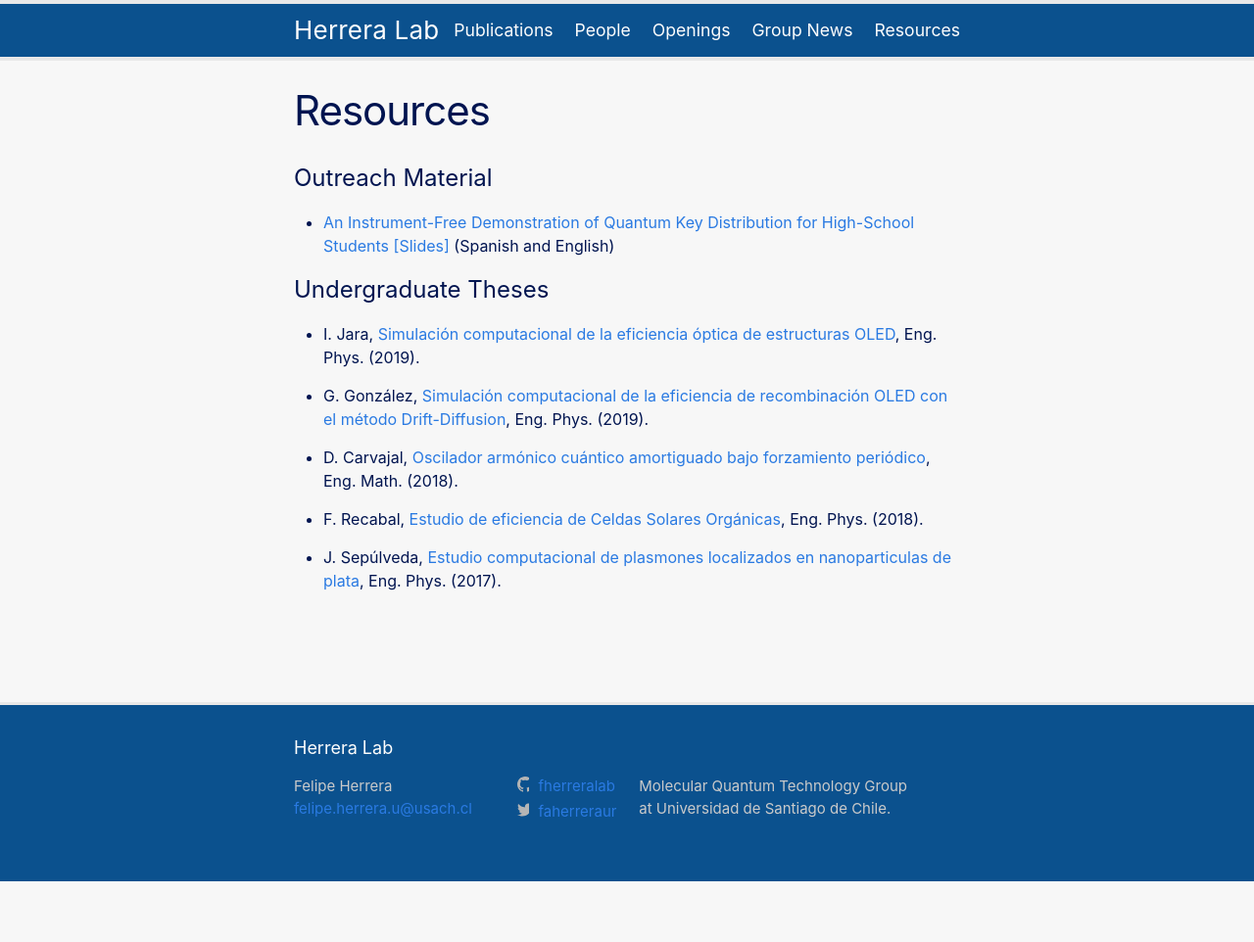
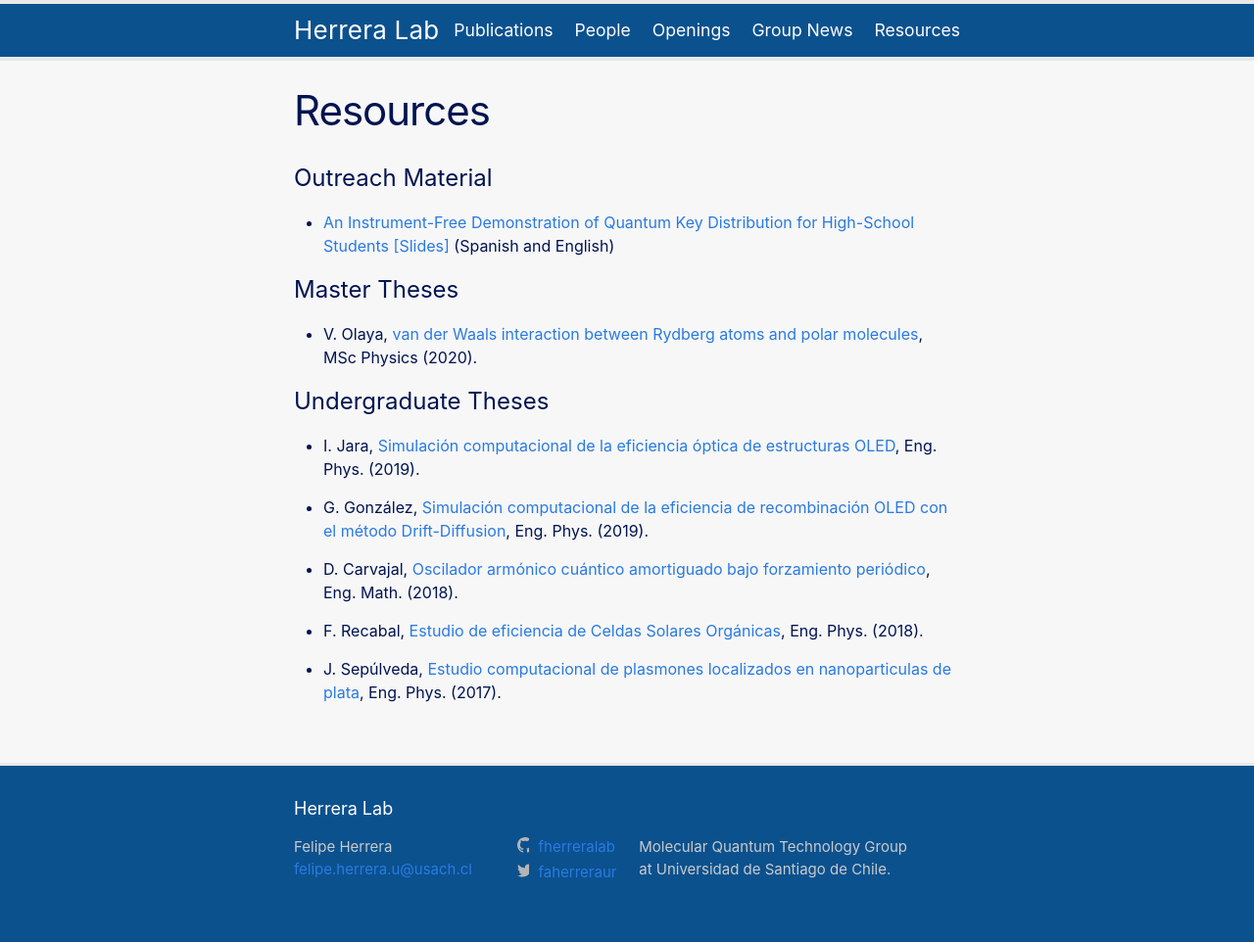
Before and after one commit to fherreralab/fherreralab.github.io, a Jekyll site: the page built from resources.md, in a window 1280 px wide. Shown: the whole page at 98% size. Built offline with Jekyll 4.4.1, drawn with Linux system fonts in a browser that asks for light colours; before the commit the page ends 900 px from its top, so only the background shows below that.

Commit message:
updated news

```diff
--- a/resources.md
+++ b/resources.md
@@ -10,6 +10,9 @@ permalink: /resources/
 - [An Instrument-Free Demonstration of Quantum Key Distribution for High-School Students](https://arxiv.org/abs/1904.10537) [[Slides]]({{ "/assets/resources/QKD-demo-talk.pptx" | absolute_url}})
 (Spanish and English)
 
+# Master Theses
+
+- V. Olaya, [van der Waals interaction between Rydberg atoms and polar molecules]({{ "/assets/resources/thesis-volaya.pdf" | absolute_url}}), MSc Physics (2020).
 
 
 
```
Also changed, not shown: _posts/2020-4-4-Vanessa-Olaya-receives-her-MSc-degree-in-physics.md (added, +18 -0 lines), publications.md (+1 -1 lines), assets/img/vanessa-olaya-screenshot.jpg (added), 3 other files.
